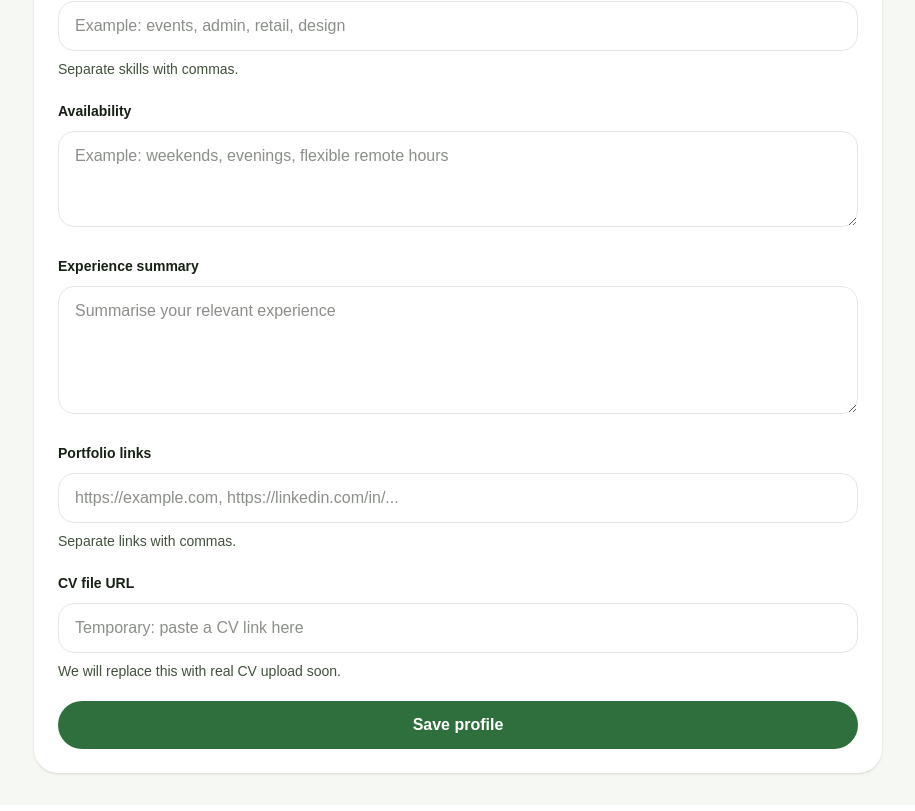
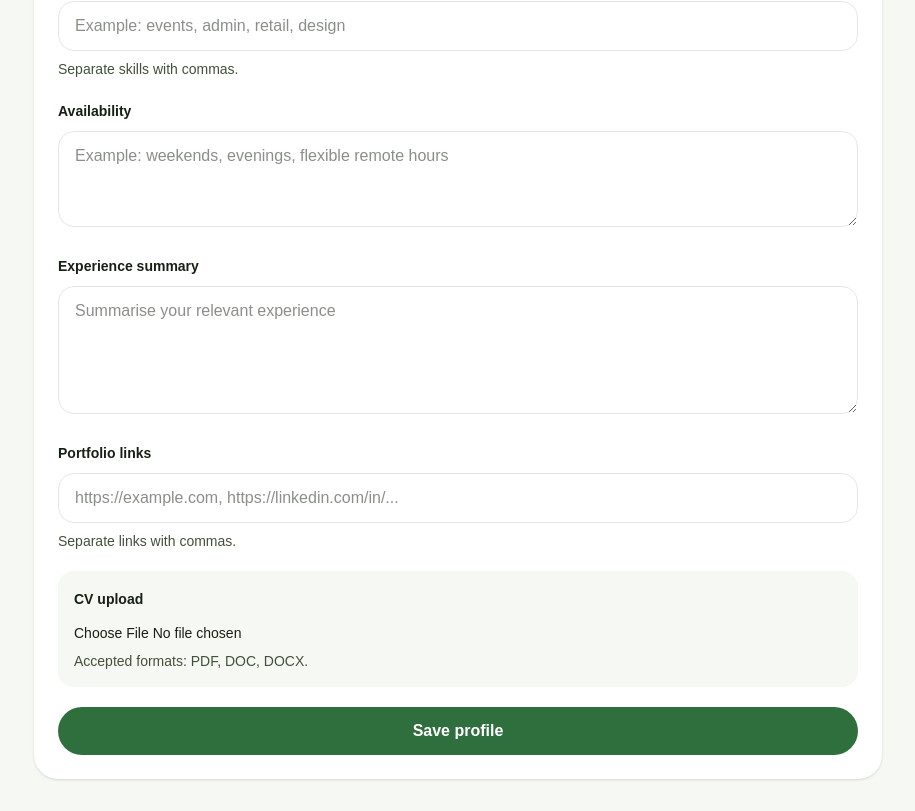
Before and after one commit to BoredVentura/Gigtree, a Next.js app in the folder gigtree-app/: page /profile in a window 1280 px wide. Shown: the part 884-1695 px from the top of the page, without its empty margins (182-1097 px from the left). Built offline with nearby package versions, Linux system fonts and the light colour scheme; no server answers.

Commit message:
Fix homepage sign in button

```diff
--- a/gigtree-app/src/app/page.tsx
+++ b/gigtree-app/src/app/page.tsx
@@ -31,7 +31,7 @@ export default function Home() {
           <div className="flex items-center gap-3 text-sm">
             <a href="/gigs" className="hidden sm:inline hover:underline">Browse gigs</a>
             <a href="#how" className="hidden sm:inline hover:underline">How it works</a>
-            <button className="rounded-full border border-[#172014]/20 px-4 py-2">Sign in</button>
+            <a href="/login" className="rounded-full border border-[#172014]/20 px-4 py-2">Sign in</a>
           </div>
         </nav>
 
--- a/gigtree-app/src/app/profile/page.tsx
+++ b/gigtree-app/src/app/profile/page.tsx
@@ -30,6 +30,7 @@ export default function ProfilePage() {
   const [cvFileUrl, setCvFileUrl] = useState("");
   const [message, setMessage] = useState("Loading profile...");
   const [loading, setLoading] = useState(false);
+  const [uploadingCv, setUploadingCv] = useState(false);
 
   useEffect(() => {
     async function loadProfile() {
@@ -73,6 +74,35 @@ export default function ProfilePage() {
 
     loadProfile();
   }, []);
+
+  async function uploadCv(file: File) {
+    if (!userId) {
+      setMessage("Please sign in before uploading a CV.");
+      return;
+    }
+
+    setUploadingCv(true);
+    setMessage("");
+
+    const safeFileName = file.name.replace(/[^a-zA-Z0-9.-]/g, "_");
+    const filePath = `${userId}/${Date.now()}-${safeFileName}`;
+
+    const { error } = await supabase.storage
+      .from("cvs")
+      .upload(filePath, file, {
+        cacheControl: "3600",
+        upsert: true,
+      });
+
+    if (error) {
+      setMessage(error.message);
+    } else {
+      setCvFileUrl(filePath);
+      setMessage("CV uploaded. Remember to save your profile.");
+    }
+
+    setUploadingCv(false);
+  }
 
   async function saveProfile() {
     if (!userId) {
@@ -245,17 +275,28 @@ export default function ProfilePage() {
             </p>
           </div>
 
-          <div>
-            <label className="text-sm font-semibold">CV file URL</label>
+          <div className="rounded-2xl bg-[#f6f8f4] p-4">
+            <label className="text-sm font-semibold">CV upload</label>
             <input
-              value={cvFileUrl}
-              onChange={(event) => setCvFileUrl(event.target.value)}
-              className="mt-2 w-full rounded-2xl border border-black/10 px-4 py-3 outline-none"
-              placeholder="Temporary: paste a CV link here"
+              type="file"
+              accept=".pdf,.doc,.docx"
+              onChange={(event) => {
+                const file = event.target.files?.[0];
+                if (file) uploadCv(file);
+              }}
+              className="mt-3 block w-full text-sm"
             />
             <p className="mt-2 text-sm text-[#42513c]">
-              We will replace this with real CV upload soon.
+              Accepted formats: PDF, DOC, DOCX.
             </p>
+            {cvFileUrl && (
+              <p className="mt-3 text-sm font-medium text-[#2f6f3e]">
+                CV uploaded: {cvFileUrl}
+              </p>
+            )}
+            {uploadingCv && (
+              <p className="mt-3 text-sm text-[#42513c]">Uploading CV...</p>
+            )}
           </div>
 
           <button
```
